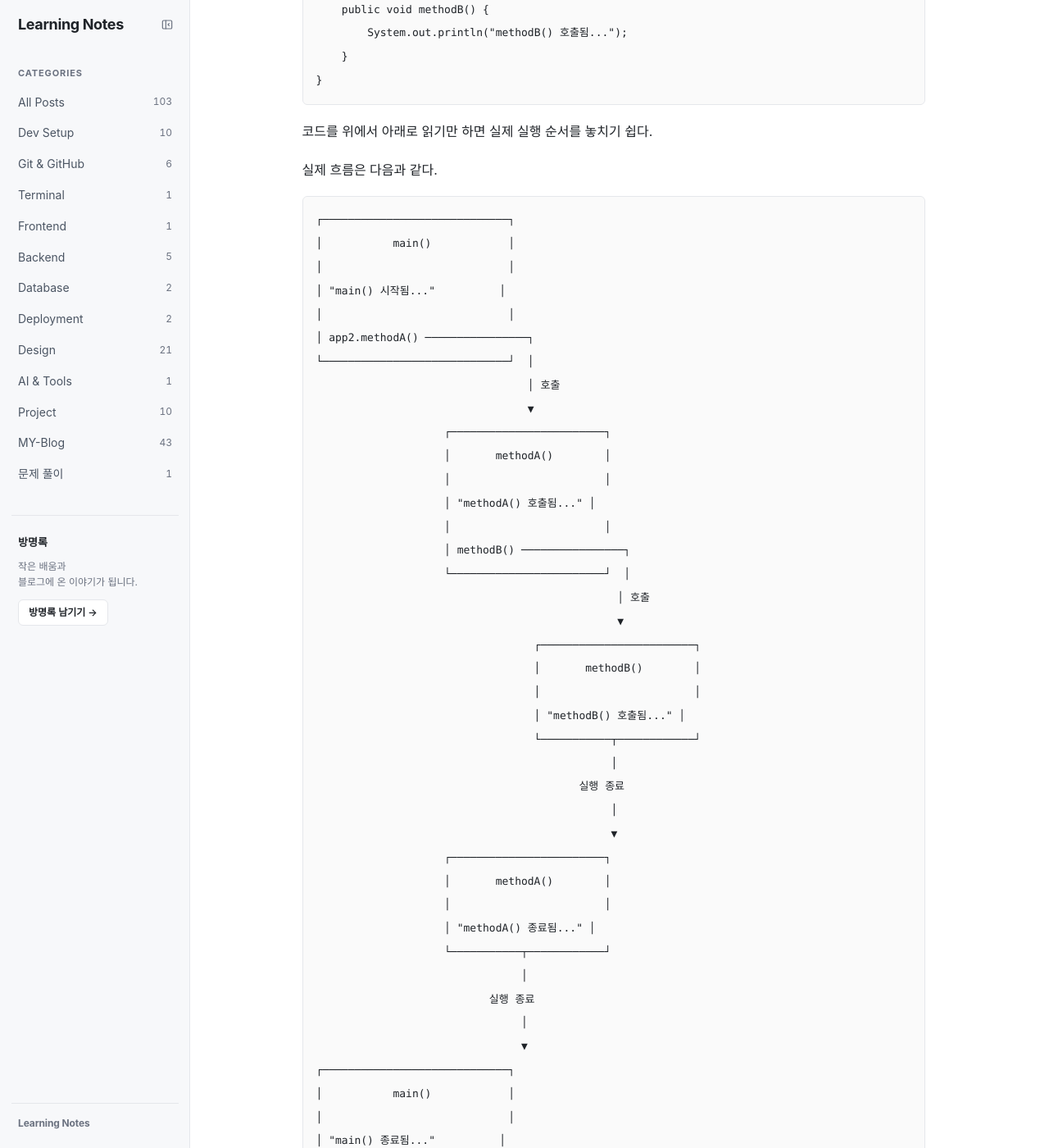
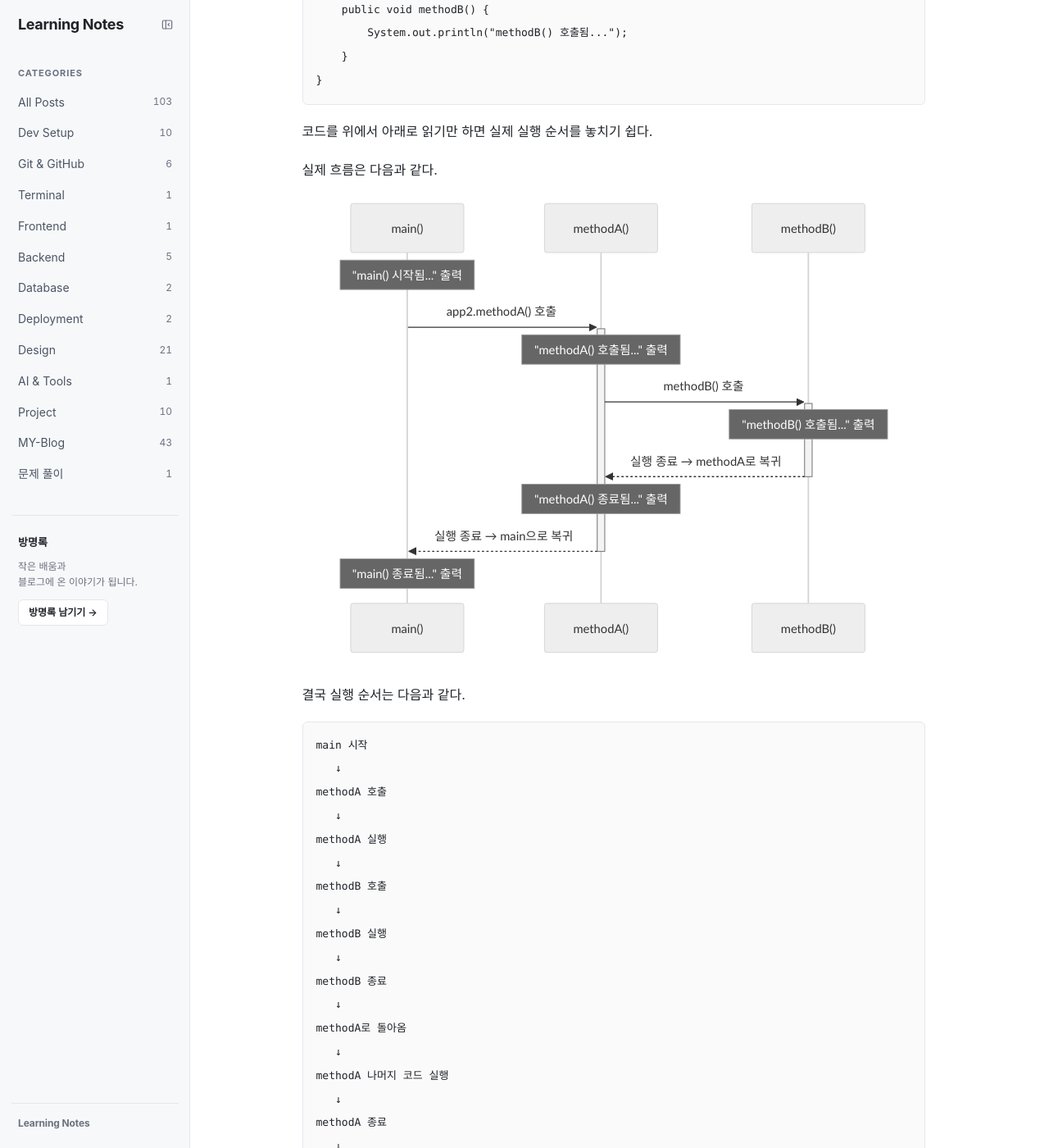
Before and after one commit to eunjung01230/my-blog, a Jekyll site: the page built from _posts/2026-09-29-java-methods-call-parameter-return.md, in a window 1280 px wide and 1400 px high, scrolled down 11960 px. Shown: the whole window at 82% size. Built offline with Jekyll 4.4.1, drawn with Linux system fonts in a browser that asks for light colours; some of the changed text lies outside the part shown.

Commit message:
content: link conditionals post from loops post and add mermaid call flow to methods post
Co-Authored-By: Claude Opus 5.5 (1M context) <noreply@anthropic.com>

````diff
--- a/_posts/2026-09-29-java-methods-call-parameter-return.md
+++ b/_posts/2026-09-29-java-methods-call-parameter-return.md
@@ -466,48 +467,21 @@ public class Application02 {
 
 실제 흐름은 다음과 같다.
 
-```text
-┌─────────────────────────────┐
-│           main()            │
-│                             │
-│ "main() 시작됨..."          │
-│                             │
-│ app2.methodA() ────────────────┐
-└─────────────────────────────┘  │
-                                 │ 호출
-                                 ▼
-                    ┌────────────────────────┐
-                    │       methodA()        │
-                    │                        │
-                    │ "methodA() 호출됨..." │
-                    │                        │
-                    │ methodB() ────────────────┐
-                    └────────────────────────┘  │
-                                               │ 호출
-                                               ▼
-                                  ┌────────────────────────┐
-                                  │       methodB()        │
-                                  │                        │
-                                  │ "methodB() 호출됨..." │
-                                  └───────────┬────────────┘
-                                              │
-                                         실행 종료
-                                              │
-                                              ▼
-                    ┌────────────────────────┐
-                    │       methodA()        │
-                    │                        │
-                    │ "methodA() 종료됨..." │
-                    └───────────┬────────────┘
-                                │
-                           실행 종료
-                                │
-                                ▼
-┌─────────────────────────────┐
-│           main()            │
-│                             │
-│ "main() 종료됨..."          │
-└─────────────────────────────┘
+```mermaid
+sequenceDiagram
+    participant main as main()
+    participant A as methodA()
+    participant B as methodB()
+
+    Note over main: "main() 시작됨..." 출력
+    main->>+A: app2.methodA() 호출
+    Note over A: "methodA() 호출됨..." 출력
+    A->>+B: methodB() 호출
+    Note over B: "methodB() 호출됨..." 출력
+    B-->>-A: 실행 종료 → methodA로 복귀
+    Note over A: "methodA() 종료됨..." 출력
+    A-->>-main: 실행 종료 → main으로 복귀
+    Note over main: "main() 종료됨..." 출력
 ```
 
 결국 실행 순서는 다음과 같다.
@@ -584,7 +558,7 @@ main → methodA → methodB
 
 로 이동한 뒤 끝나는 것이 아니다.
 
-돌아오는 과정까지 포함하면 다음과 같다.
+호출한 곳으로 돌아오는 과정까지 포함하면 다음과 같다.
 
 ```text
 main → methodA → methodB → methodA → main
````
Also changed, not shown: other parts of _posts/2026-09-29-java-methods-call-parameter-return.md (+2 -1 lines), _posts/2026-09-29-java-loops-for-while-do-while.md (+1 -1 lines).
